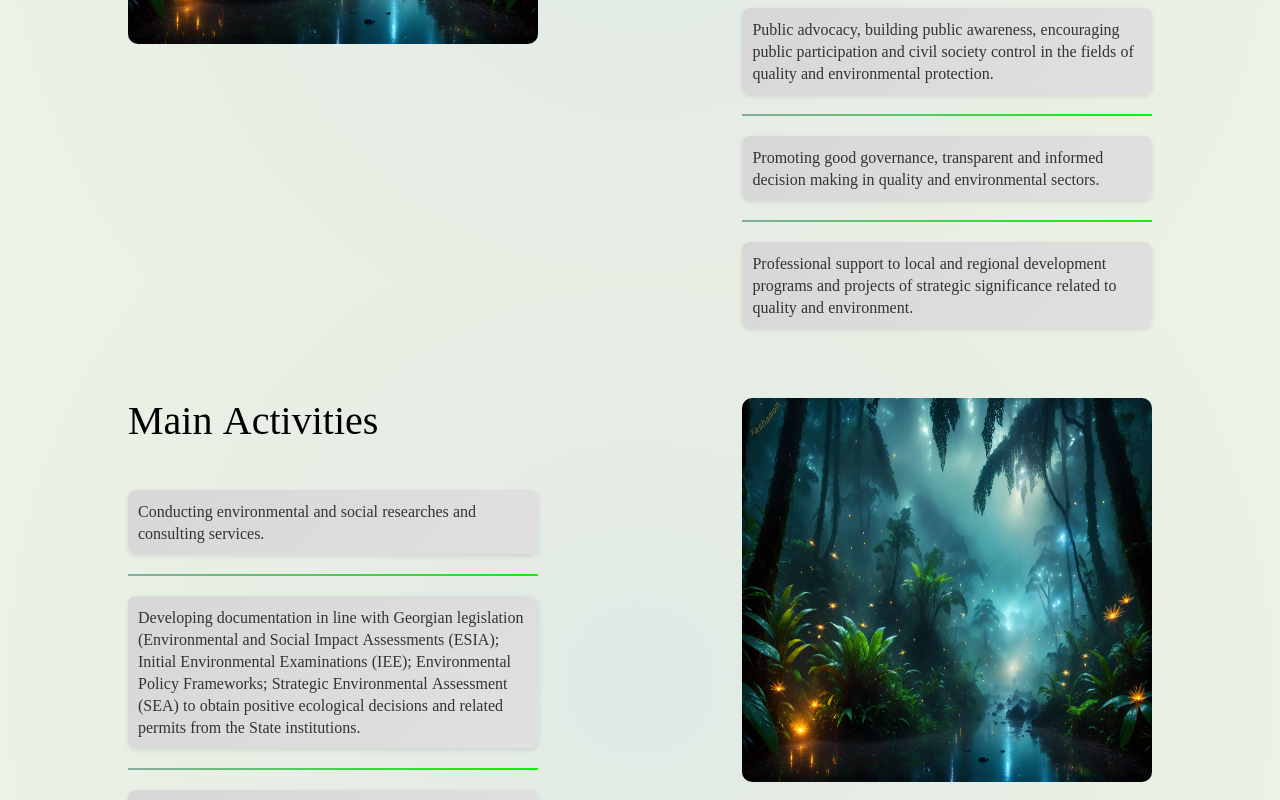
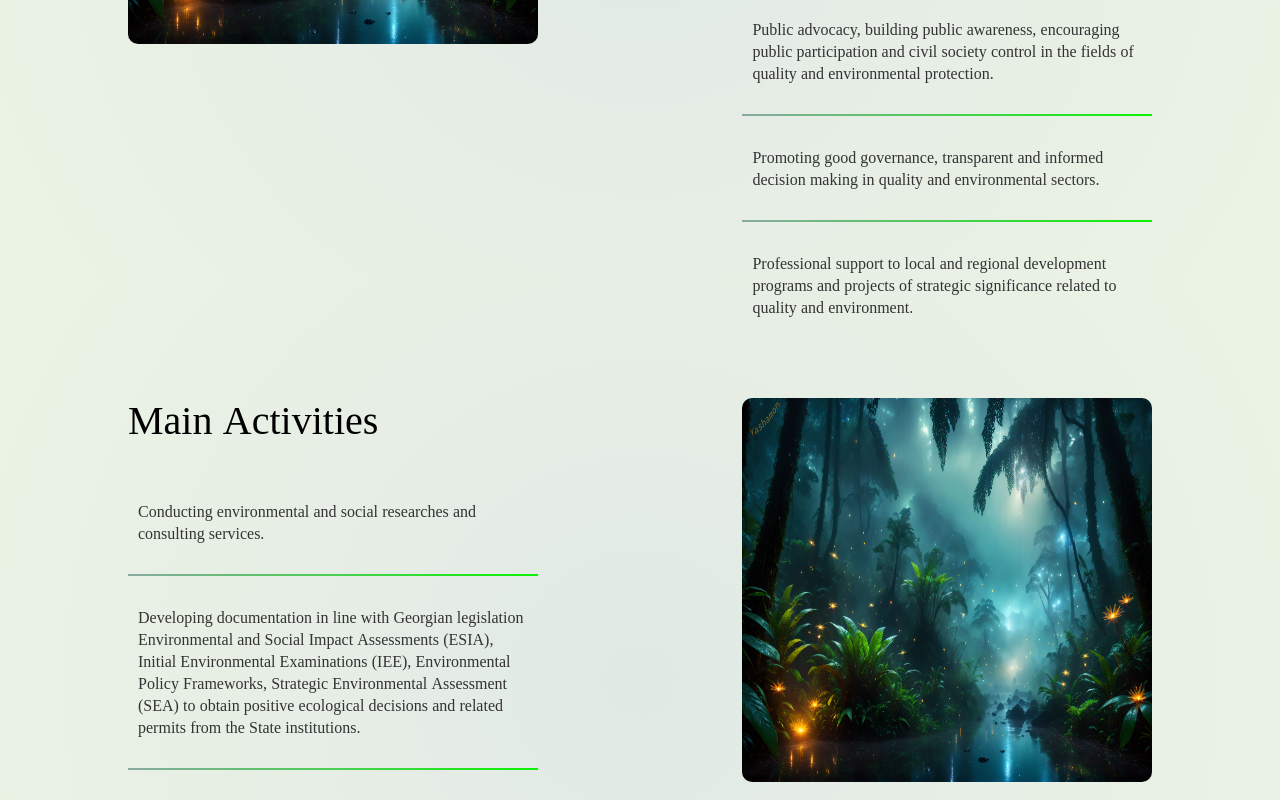
Before and after one commit to Dzzjio/gnc-project, a React (Vite) app: page / in a window 1280 px wide. Shown: the part 1320-2120 px from the top of the page. Built offline with nearby package versions, Linux system fonts and the light colour scheme.

Commit message:
change few styles

```diff
--- a/src/sass/homePage.scss
+++ b/src/sass/homePage.scss
@@ -134,9 +134,8 @@
     gap: 10px;
     margin-bottom: 20px;
     padding: 10px;
-    background: linear-gradient(135deg, #d8d7d7, #e0e0e0);
+    // background: linear-gradient(135deg, #d8d7d7, #e0e0e0);
     border-radius: 8px;
-    box-shadow: 0 2px 5px rgba(0, 0, 0, 0.1);
 
     transition: background-color .3s ease
 }
--- a/src/utils/Translations/En/Global.json
+++ b/src/utils/Translations/En/Global.json
@@ -27,7 +27,7 @@
 
     "mainActivities": "Main Activities",
     "activityOne": "Conducting environmental and social researches and consulting services.",
-    "activityTwo": "Developing documentation in line with Georgian legislation (Environmental and Social Impact Assessments (ESIA); Initial Environmental Examinations (IEE); Environmental Policy Frameworks; Strategic Environmental Assessment (SEA) to obtain positive ecological decisions and related permits from the State institutions.",
+    "activityTwo": "Developing documentation in line with Georgian legislation Environmental and Social Impact Assessments (ESIA), Initial Environmental Examinations (IEE), Environmental Policy Frameworks, Strategic Environmental Assessment (SEA) to obtain positive ecological decisions and related permits from the State institutions.",
     "activityThree": "Delivering innovative solutions and helping different organizations to understand and manage their sustainability challenges.",
     "activityFour": "Developing documentation in line with international E&S Standards (IFC PSs, Asian Development Bank (ADB) Safeguard Policy Statement (SPS), 2009; World Bank Group General Environmental, Health and Safety (EHS) Guidelines, April 2007; World Bank Group EHS Guidelines for Water and Sanitation; International Labor Organization (ILO) conventions covering core labor standards and the basic terms and conditions of employment, etc.) to obtain financing from International Financing Institutions (IFI).",
     "activityFive": "Developing and introducing Environmental and Social Management System (ESMS) for different companies and helping them to obtain ISO 14001:2015 on Environmental Management Systems and ISO 45001:2018 on Occupational Health and Safety Management Systems. "
```
